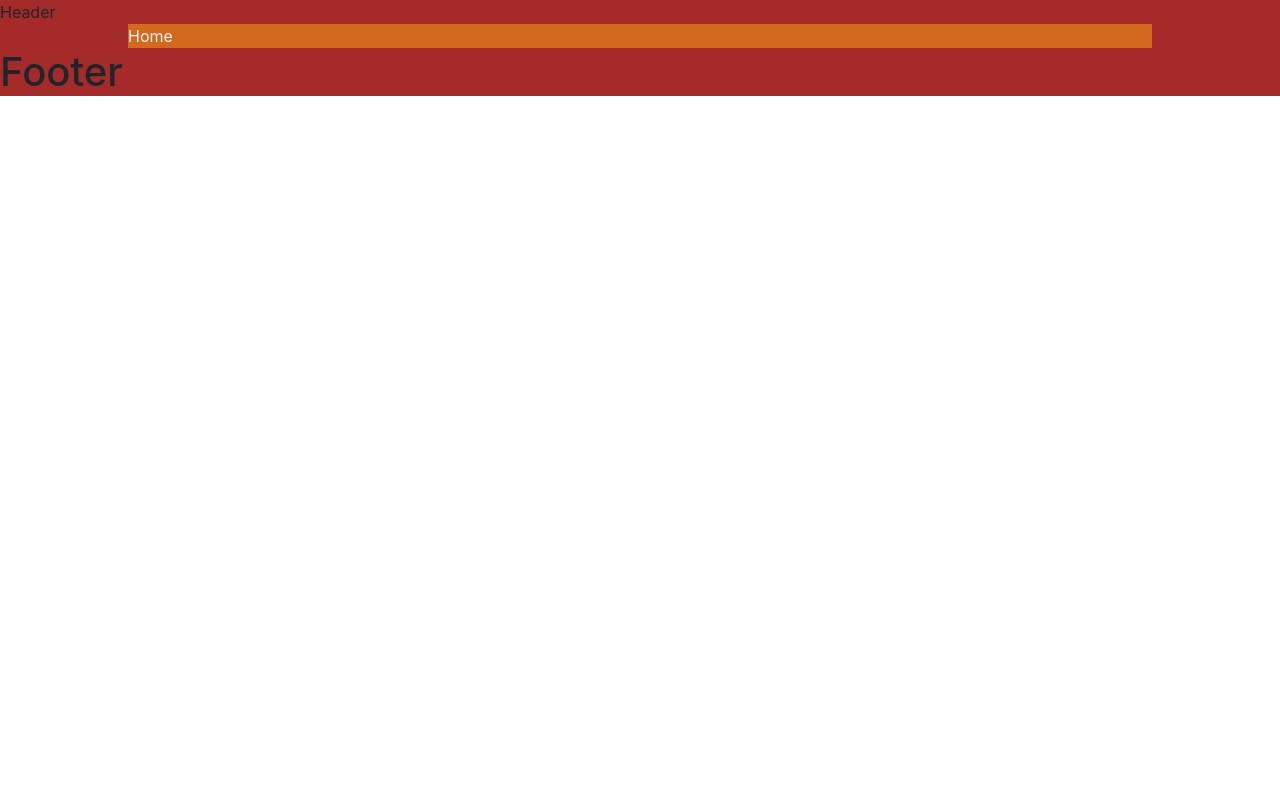
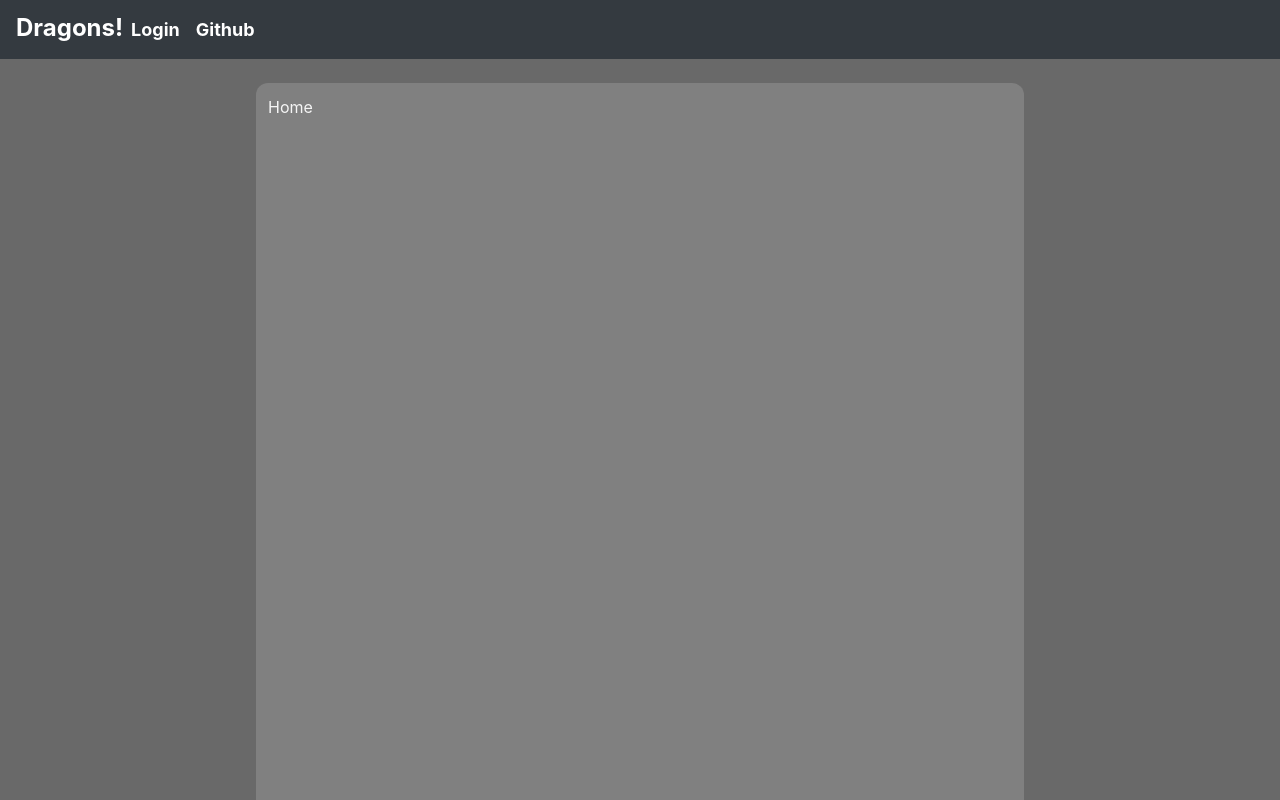
Before and after one commit to dreukrag/front-dragon, a React (Create React App) app: page /home in a window 1280 px wide. Shown: the top 800 px of the page. Built offline with nearby package versions, Linux system fonts and the light colour scheme.

Commit message:
Pages and styling

```diff
--- a/package.json
+++ b/package.json
@@ -6,12 +6,14 @@
     "axios": "^0.19.2",
     "bootstrap": "^4.5.0",
     "cra-template": "1.0.3",
+    "node-sass": "^4.14.1",
     "react": "^16.13.1",
     "react-bootstrap": "^1.0.1",
     "react-dom": "^16.13.1",
     "react-redux": "^7.2.0",
     "react-router-dom": "^5.2.0",
     "react-scripts": "3.4.1",
+    "reactstrap": "^8.4.1",
     "redux": "^4.0.5"
   },
   "scripts": {
--- a/src/App.js
+++ b/src/App.js
@@ -6,35 +6,37 @@ import {
   Switch,
   Redirect,
 } from "react-router-dom";
-import styles from "./App.module.css";
+import styles from "./App.module.scss";
 import PrivateRoute from "components/PrivateRoute";
 function App() {
   return (
+    <Router>
       <div className={styles.main}>
         <Header />
         <div className={styles.content}>
-        <Router>
           <Switch>
             <PrivateRoute path="/login">Login</PrivateRoute>
             <Route path="/list">List</Route>
             <Route path="/home">Home</Route>
-            <Route path="/">
+            <Route exact path="/">
               <Redirect
                 to={{
                   pathname: "/home",
                 }}
               />
             </Route>
-          </Switch>
+            <Route>
               <Redirect
                 to={{
                   pathname: "/404",
                 }}
               />
-        </Router>
+            </Route>
+          </Switch>
         </div>
         <Footer />
       </div>
+    </Router>
   );
 }
 
--- a/src/App.module.css
+++ /dev/null
@@ -1,10 +0,0 @@
-.main {
-  background-color: brown;
-}
-
-.content {
-  max-width: 1024px;
-  margin: auto;
-  background-color: chocolate;
-  color: whitesmoke;
-}
--- /dev/null
+++ b/src/App.module.scss
@@ -0,0 +1,14 @@
+.main {
+  background-color: dimgray;
+  min-height: 100vh;
+}
+
+.content {
+  max-width: 768px;
+  background-color: gray;
+  color: whitesmoke;
+  padding: 12px;
+  margin: 24px auto;
+  border-radius: 12px;
+  min-height: 100vh;
+}
--- a/src/components/Footer.js
+++ b/src/components/Footer.js
@@ -1,7 +1,7 @@
 import React from 'react';
 
 const Footer = () => (
-    <div>
+    <div className="bg-dark">
         <h1>Footer</h1>
     </div>
 )
--- a/src/components/Header.js
+++ b/src/components/Header.js
@@ -1,9 +1,62 @@
-import React from "react";
+import React, { useState } from "react";
+import {
+  Collapse,
+  Navbar,
+  NavbarToggler,
+  NavbarBrand,
+  Nav,
+  NavItem,
+  NavLink,
+} from "reactstrap";
+import { Link } from "react-router-dom";
+import styles from "./header.module.scss";
+const Header = () => {
+  const [isOpen, setIsOpen] = useState(false);
 
-const Header = () => (
-  <header className="App-header">
-    Header
-  </header>
-);
+  const toggle = () => setIsOpen(!isOpen);
+
+  return (
+    <header className="App-header">
+      <Navbar color="dark" dark expand="md" className={styles.nav}>
+        <NavbarBrand
+          tag={() => (
+            <Link
+              className={["alert-link", styles.link, styles.main].join(" ")}
+              to="/home"
+            >
+              Dragons!
+            </Link>
+          )}
+        />
+        <NavbarToggler color="dark" onClick={toggle} />
+        <Collapse isOpen={isOpen} navbar>
+          <Nav className="mr-auto" navbar>
+            <NavItem>
+              <NavLink>
+                <Link
+                  className={["alert-link", styles.link].join(" ")}
+                  to="/login"
+                >
+                  Login
+                </Link>
+              </NavLink>
+            </NavItem>
+            <NavItem>
+              <NavLink>
+                <Link
+                  className={["alert-link", styles.link].join(" ")}
+                  target="_blank"
+                  to="//github.com/reactstrap/reactstrap"
+                >
+                  Github
+                </Link>
+              </NavLink>
+            </NavItem>
+          </Nav>
+        </Collapse>
+      </Navbar>
+    </header>
+  );
+};
 
 export default Header;
--- /dev/null
+++ b/src/components/footer.module..scss
@@ -0,0 +1,15 @@
+.link {
+    color: white;
+    font-weight: bold;
+    font-size: large;
+    &:hover {
+      color: whitesmoke;
+    }
+  &.main {
+    font-size: x-large;
+  }
+}
+
+.nav {
+    align-items: baseline !important;
+}
--- /dev/null
+++ b/src/components/header.module.scss
@@ -0,0 +1,15 @@
+.link {
+    color: white;
+    font-weight: bold;
+    font-size: large;
+    &:hover {
+      color: whitesmoke;
+    }
+  &.main {
+    font-size: x-large;
+  }
+}
+
+.nav {
+    align-items: baseline !important;
+}
```
Also changed, not shown: src/pages/404.js (added), src/pages/Home.js (added), src/pages/List.js (added), src/pages/Login.js (added), 1 other file (tests, documents, lock files or other folders). Lines whose indentation alone changed are shown as unchanged.
